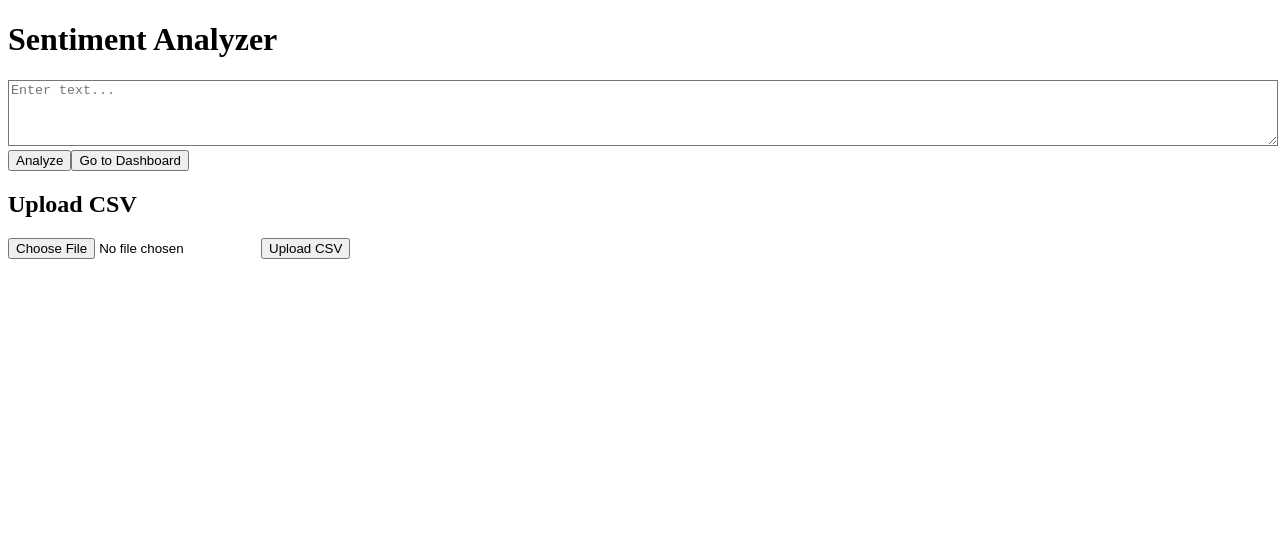
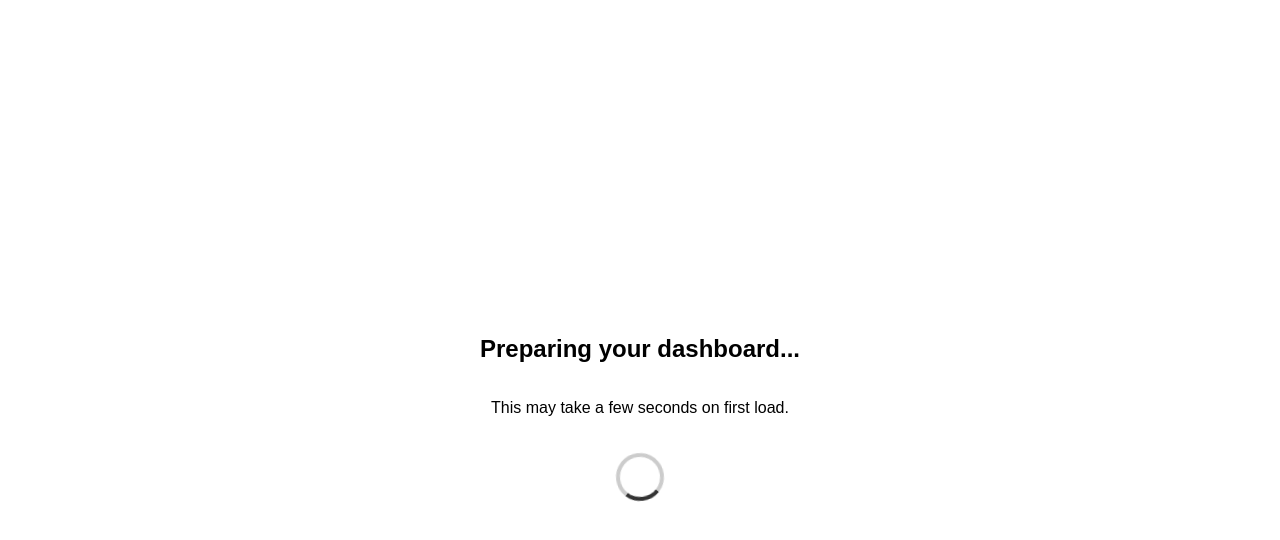
Before and after one commit to Jyoti-461/NeuroSentix, a React app in the folder frontend/: page / in a window 1280 px wide. Shown: the top 540 px of the page. Built offline with nearby package versions, Linux system fonts and the light colour scheme; no server answers; the HTML template or start-up script is replaced by a standard one.

Commit message:
render awake

```diff
--- a/frontend/src/App.jsx
+++ b/frontend/src/App.jsx
@@ -1,15 +1,18 @@
 import { BrowserRouter as Router, Routes, Route } from "react-router-dom";
 import Upload from "./components/Upload";
 import Dashboard from "./components/Dashboard";
+import AppLoader from "./components/AppLoader";
 
 function App() {
   return (
+    <AppLoader>
       <Router>
         <Routes>
           <Route path="/" element={<Upload />} />
           <Route path="/dashboard" element={<Dashboard />} />
         </Routes>
       </Router>
+    </AppLoader>
   );
 }
 
--- /dev/null
+++ b/frontend/src/components/AppLoader.jsx
@@ -0,0 +1,78 @@
+import { useEffect, useState } from "react";
+
+const BACKEND_URL = "https://your-backend.onrender.com";
+
+function AppLoader({ children }) {
+  const [isReady, setIsReady] = useState(false);
+  const [messageIndex, setMessageIndex] = useState(0);
+
+  const messages = [
+    "Initializing required protocols...",
+    "Connecting to servers...",
+    "Preparing your dashboard...",
+    "Almost ready..."
+  ];
+
+  useEffect(() => {
+    const wakeBackend = async () => {
+      let retries = 5;
+
+      while (retries--) {
+        try {
+          const res = await fetch(`${BACKEND_URL}/health`);
+          if (res.ok) {
+            setIsReady(true);
+            return;
+          }
+        } catch (err) {}
+
+        await new Promise((r) => setTimeout(r, 3000));
+      }
+    };
+
+    wakeBackend();
+  }, []);
+
+  // rotating messages
+  useEffect(() => {
+    const interval = setInterval(() => {
+      setMessageIndex((prev) => (prev + 1) % messages.length);
+    }, 2500);
+
+    return () => clearInterval(interval);
+  }, []);
+
+  if (!isReady) {
+    return (
+      <div style={styles.container}>
+        <h2>{messages[messageIndex]}</h2>
+        <p>This may take a few seconds on first load.</p>
+        <div style={styles.spinner}></div>
+      </div>
+    );
+  }
+
+  return children;
+}
+
+const styles = {
+  container: {
+    height: "100vh",
+    display: "flex",
+    flexDirection: "column",
+    justifyContent: "center",
+    alignItems: "center",
+    fontFamily: "sans-serif",
+  },
+  spinner: {
+    marginTop: "20px",
+    width: "40px",
+    height: "40px",
+    border: "4px solid #ccc",
+    borderTop: "4px solid #333",
+    borderRadius: "50%",
+    animation: "spin 1s linear infinite",
+  },
+};
+
+export default AppLoader;
--- a/frontend/src/index.css
+++ b/frontend/src/index.css
@@ -1,3 +1,8 @@
 @tailwind base;
 @tailwind components;
 @tailwind utilities;
+
+@keyframes spin {
+  0% { transform: rotate(0deg); }
+  100% { transform: rotate(360deg); }
+}
```
Also changed, not shown: 2 other files (tests, documents, lock files or other folders). Lines whose indentation alone changed are shown as unchanged.
